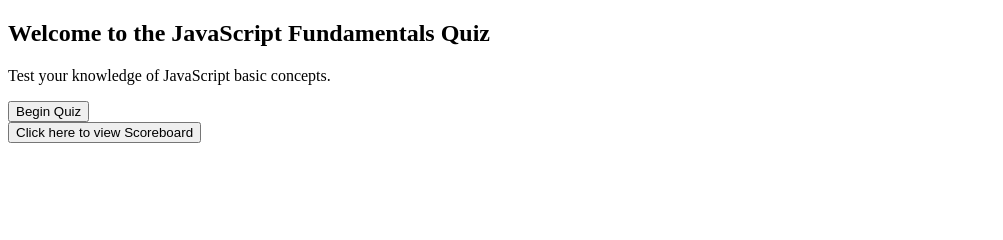
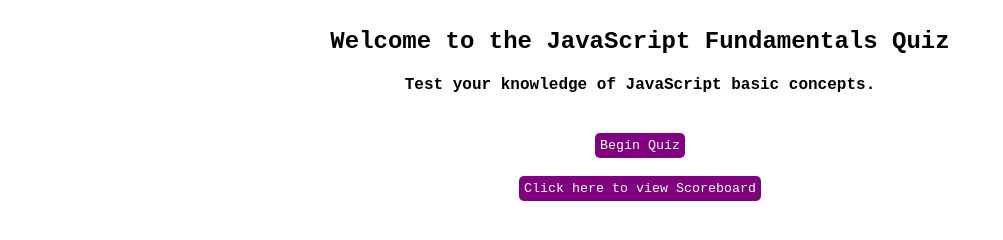
Before and after one commit to edonohue8/code-quiz, a plain HTML site: page index.html in a window 1280 px wide. Shown: the whole page, without its empty margins (0-1003 px from the left). Drawn offline with Linux system fonts and the light colour scheme.

Commit message:
added styling to index

```diff
--- a/index.html
+++ b/index.html
@@ -15,12 +15,16 @@
         <div id="welcomeMsg">
             <section>
                 <h1>Welcome to the JavaScript Fundamentals Quiz</h1>
-                <p>Test your knowledge of JavaScript basic concepts.</p>
+                <h4>Test your knowledge of JavaScript basic concepts.</h4>
             </section>
+
+            <br>
 
             <div>
                 <button id="beginBtn">Begin Quiz</button>
             </div>
+
+            <br>
 
             <div>
                 <button id="scoreboardBtn" onclick="displayHighScore()">Click here to view Scoreboard</button>
@@ -31,10 +35,10 @@
             <div id="timer">Time remaining: </div>
 
             <div id="questionsDisplayed"></div>
-            <button id="1" onclick="answerCheck('1')">1</button>
-            <button id="2" onclick="answerCheck('2')">2</button>
-            <button id="3" onclick="answerCheck('3')">3</button>
-            <button id="4" onclick="answerCheck('4')">4</button>
+            <button id="1" onclick="answerCheck('1')">1</button><br><br>
+            <button id="2" onclick="answerCheck('2')">2</button><br><br>
+            <button id="3" onclick="answerCheck('3')">3</button><br><br>
+            <button id="4" onclick="answerCheck('4')">4</button><br><br>
             <button id="5" onclick="answerCheck('5')">5</button>
         </div>
 
--- a/style.css
+++ b/style.css
@@ -1,3 +1,29 @@
+html,body {
+    font-family: 'Courier new', sans-serif;
+    height: 100%;
+}
+
+/* index styling */
+
+#welcomeMsg {
+    text-align: center;
+    display: flex;
+    flex-direction: column;
+    justify-content: center;
+}
+
+/* Button styling */
+
+button {
+    background-color: purple;
+    color: white;
+    border: none;
+    padding: 5px;
+    border-radius: 5px;
+    cursor: pointer;
+    font-family: 'Courier new', sans-serif;
+}
+
 /* Questions styling */
 
 #quizActual {
@@ -47,3 +73,13 @@ li{
     padding-right: 10rem;
     font-family: sans-serif;
 }
+
+/* Adapting to multiple screen sizes */
+
+@media only screen and (min-width: 768px) {
+
+    #welcomeMsg {
+        min-width: 100%;
+    }
+
+}
```
